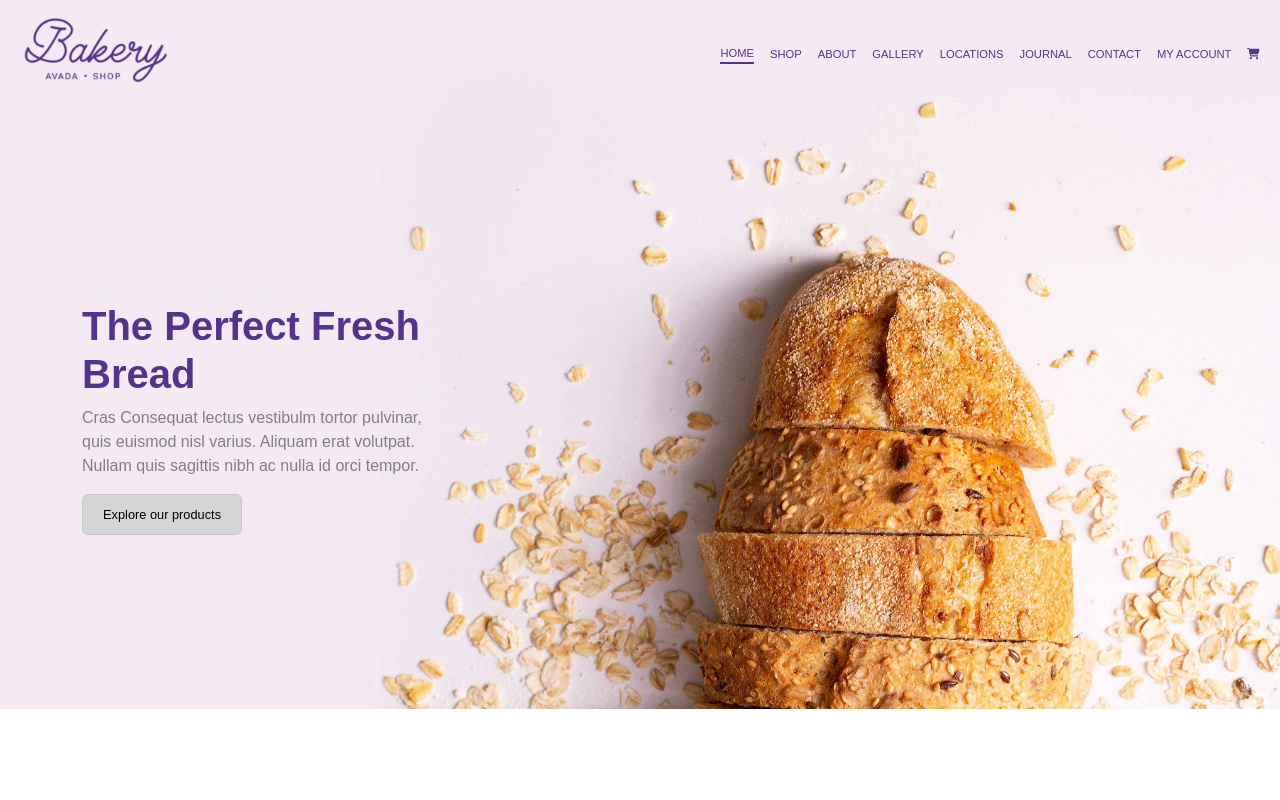
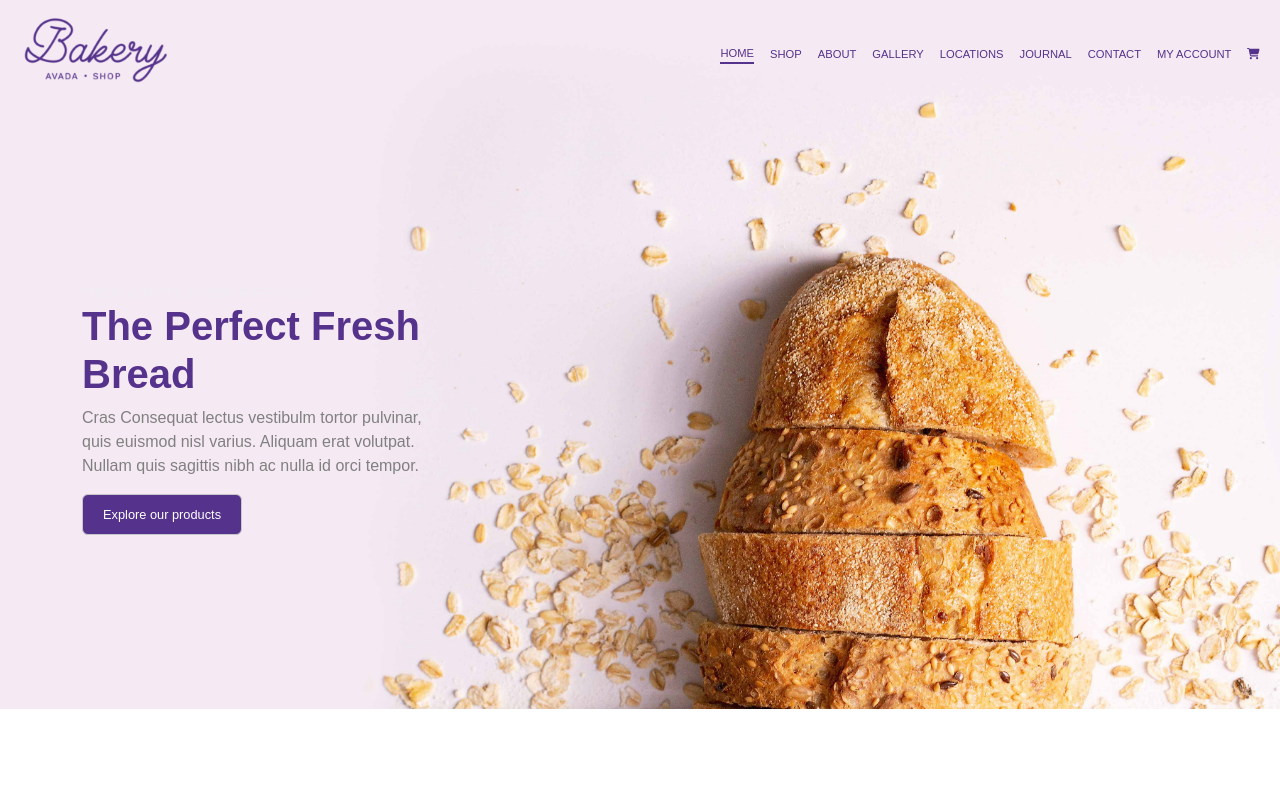
Before and after one commit to PasqualeDiMatteo/proj-html-vuejs, a Vue app: page / in a window 1280 px wide. In both pictures the pointer is over the button 162 px from the left and 514 px from the top of the page. Shown: the top 800 px of the page. Built offline with nearby package versions, Linux system fonts and the light colour scheme.

Commit message:
Added Hover Button

```diff
--- a/src/assets/scss/style.scss
+++ b/src/assets/scss/style.scss
@@ -44,11 +44,20 @@ ul{
 
 .main-btn{
     color: $primary;
+    &:hover{
+        background-color: $primary;
+        color: white;
+    }
 }
 
 .secondary-btn{
     background-color: $primary;
     color: white;
+    border: 2px solid transparent;
+    &:hover{
+        color: $primary;
+        border: 2px solid rgba($color: $primary, $alpha: 0.2);
+    }
 }
 
 // Section
```
